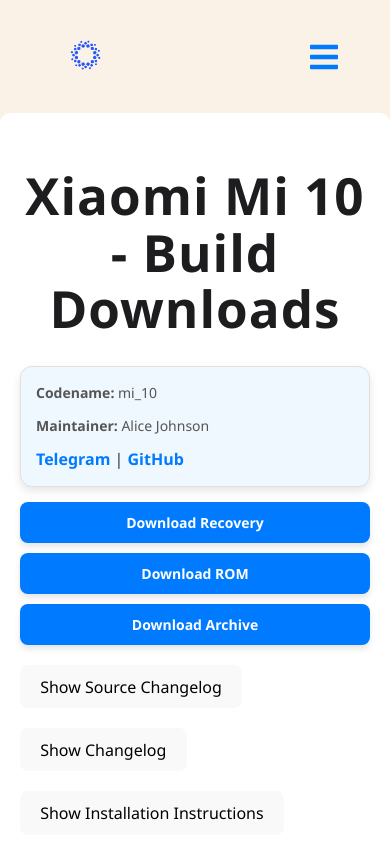
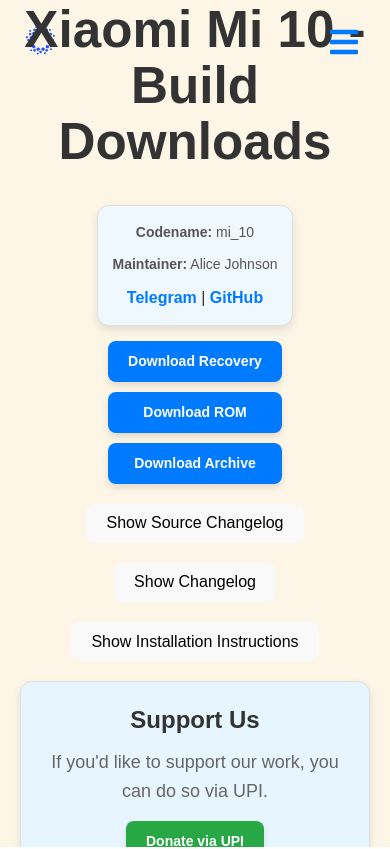
Before and after one commit to sirajlekhak/hyperOS, a React (Vite) app: page /hyperOS/builds/1 in a window 390 px wide. Shown: the top 849 px of the page. Built offline with nearby package versions, Linux system fonts and the light colour scheme.

Commit message:
fixed responsive issues

```diff
--- a/src/App.css
+++ b/src/App.css
@@ -12,14 +12,7 @@
 }
 
 /* Navbar */
-.navbar {
-  width: 100%;
-  position: fixed;
-  top: 0;
-  left: 0;
-  z-index: 1000; /* Ensure it sits above other content */
-  padding: 10px 20px; /* Padding inside navbar */
-}
+
 
 /* Main Container */
 .main-container {
--- a/src/App.jsx
+++ b/src/App.jsx
@@ -6,6 +6,7 @@
 import TeamPage from './pages/teampage/TeamPage';
 import DownloadPage from './pages/downloadpage/DownloadPage';
 import PhoneBuildPage from './pages/phonebuild/PhoneBuildPage';
+import BlogPage from './pages/blog/BlogPage'; // Import BlogPage
 
 const App = () => {
   return (
@@ -16,6 +17,7 @@
         <Route path="/team" element={<TeamPage />} />
         <Route path="/download" element={<DownloadPage />} />
         <Route path="/builds/:id" element={<PhoneBuildPage />} />
+        <Route path="/blog" element={<BlogPage />} /> {/* Add route for BlogPage */}
       </Routes>
     </Router>
   );
--- a/src/components/Navbar.css
+++ b/src/components/Navbar.css
@@ -85,6 +85,7 @@
 
 /* Breadcrumb Menu for Mobile */
 .breadcrumb-menu {
+  z-index: 10001;
   display: flex;
   align-items: center;
   position: relative;
@@ -140,7 +141,21 @@
     display: none;
   }
 
+  .navbar-logo {
+    margin-left: -20px;
+    padding: 20px;
+    display: flex;
+    align-items: center;
+  }
+
+  .navbar-logo .logo-image {
+    height: 30px;
+    margin-bottom: -4px;
+    margin-right: 10px;
+  }
+
   .breadcrumb-menu {
+   margin-left: 20px;
     display: flex;
   }
 
@@ -148,6 +163,18 @@
 
 /* Media query to hide the text at 400px or below */
 @media (max-width: 400px) {
+  .navbar-logo {
+    padding: 5px;
+    margin-left: -30px;
+    display: flex;
+    align-items: center;
+  }
+
+  .breadcrumb-menu {
+    margin-right: -20px;
+     display: flex;
+   }
+
   .navbar-logo h1 {
     display: none; /* Hide the Xiaomi HyperOS text */
   }
--- /dev/null
+++ b/src/pages/blog/BlogPage.css
@@ -0,0 +1,39 @@
+/* src/pages/blogpage/BlogPage.css */
+body {
+    height: 100%;
+    width: 100%;
+    margin: 0;
+    padding: 0;
+    font-family: 'Poppins', sans-serif;
+    background-color: #fdf5e6;
+    overflow-x: hidden; /* Hide overflow for the entire page */
+  }
+
+  .blog-page {
+    display: flex;
+    flex-direction: column; /* Align elements vertically */
+    justify-content: center; /* Center elements vertically */
+    align-items: center; /* Center elements horizontally */
+    width: 100vw; /* Use viewport width to avoid overflow */
+    height: 100vh;
+    padding: 20px;
+    text-align: center; /* Center text */
+    box-sizing: border-box;
+    position: relative; /* Ensure that positioning is relative to this container */
+    overflow: hidden; /* Hide overflow within the main content */
+  }
+
+  .blog-page h1 {
+    color: rgb(36, 36, 36);
+    margin-bottom: 20px;
+    font-size: 3rem;
+  }
+
+  .blog-page p {
+    margin: 0 auto; /* Center the description */
+    max-width: 800px; /* Adjust max-width for larger screens */
+    font-style: italic;
+    font-weight: 500;
+    color: rgb(36, 36, 36);
+    margin-bottom: 20px;
+  }
--- /dev/null
+++ b/src/pages/blog/BlogPage.jsx
@@ -0,0 +1,14 @@
+// src/pages/blogpage/BlogPage.jsx
+import React from 'react';
+import './BlogPage.css';
+
+const BlogPage = () => {
+  return (
+    <div className="blog-page">
+      <h1>Blog Page</h1>
+      <p>BLOGS WILL BE COMING SOON!</p>
+    </div>
+  );
+};
+
+export default BlogPage;
--- a/src/pages/downloadpage/DownloadPage.css
+++ b/src/pages/downloadpage/DownloadPage.css
@@ -1,35 +1,24 @@
 /* General Styles */
 body {
-  font-family: 'Poppins', sans-serif;
-  background-color: #faf2e6; /* Changed background to match the design */
+  height: 100%; /* Ensure full height for the document */
+  padding: 0;
   margin: 0;
-  padding: 0;
-  display: flex;
-  flex-direction: column;
-  align-items: center;
-  color: #333;
+  overflow-x: hidden; /* Prevent horizontal scrolling */
+  min-height: 100vh;
+  overflow-y: auto; /* Ensure scrolling when content exceeds viewport */
 }
 
 .download-page {
-  margin-top: 70px;
-  max-width: 1600px;
-  width: 100%;
-  padding: 20px;
-  box-sizing: border-box;
-  display: flex;
-  flex-direction: column;
-  align-items: center;
+  padding: 40px 10px; /* Increase padding at the top */
+  max-width: 90%;
+  margin: 0 auto;
+  text-align: center;
 }
 
 /* Headings */
-h1 {
-  text-align: center;
-  color: #1d1d1f;
-  font-size: 3rem;
-  margin-bottom: 30px;
-  font-weight: 700;
-  letter-spacing: 1px;
-  line-height: 1.3;
+.download-page h1 {
+  color: rgb(36, 36, 36);
+  margin-bottom: 20px;
 }
 
 /* Brand Filter */
@@ -90,12 +79,10 @@
 
 /* Phone Grid */
 .phone-grid {
-  display: grid;
-  grid-template-columns: repeat(3, 1fr);
-  gap: 25px;
-  padding: 25px;
-  width: 100%;
-  box-sizing: border-box;
+  display: flex;
+  flex-wrap: wrap;
+  justify-content: center;
+  gap: 20px; /* Add gap between cards */
 }
 
 .phone-card {
--- a/src/pages/downloadpage/DownloadPage.jsx
+++ b/src/pages/downloadpage/DownloadPage.jsx
@@ -42,6 +42,7 @@
   };
 
   return (
+    <div className="main">
     <div className="download-page">
       <h1>Download HyperOS Builds</h1>
       <div className="brand-filter">
@@ -73,6 +74,7 @@
         ))}
       </div>
     </div>
+    </div>
   );
 };
 
--- a/src/pages/homepage/HomePage.css
+++ b/src/pages/homepage/HomePage.css
@@ -13,8 +13,8 @@
   display: flex;
   justify-content: space-between;
   align-items: center;
-  width: 100vw; /* Use viewport width to avoid overflow */
-  height: 100vh;
+  width: 100%; /* Use viewport width to avoid overflow */
+  height: 100%;
   padding: 20px 100px;
   text-align: left;
   box-sizing: border-box;
@@ -74,7 +74,6 @@
 /* Tablets and smaller screens */
 @media (max-width: 1390px) {
   .main-content {
-    margin-top: 20%;
     flex-direction: column; /* Stack items vertically */
     padding: 20px; /* Adjust padding for smaller screens */
     text-align: center; /* Center text alignment */
@@ -110,6 +109,7 @@
 /* Mobile screens */
 @media (max-width: 768px) {
   .main-content {
+    margin-top: -80px;
     padding: 20px; /* Adjust padding */
   }
 
--- a/src/pages/phonebuild/PhoneBuildPage.css
+++ b/src/pages/phonebuild/PhoneBuildPage.css
@@ -1,12 +1,29 @@
 /* Main Container */
+body {
+  font-family: 'Poppins', sans-serif;
+  background-color: #faf2e6; /* Changed background to match the design */
+  margin: 0;
+  padding: 0;
+  display: flex;
+  flex-direction: column;
+  align-items: center;
+  color: #333;
+}
+
+
 .phone-build-page {
-  border-radius: 10px;
-  font-family: 'Segoe UI', Tahoma, Geneva, Verdana, sans-serif;
-  padding: 20px;
-  max-width: 900px;
-  background-color: #ffffff; /* White background for a clean look */
-  color: #333; /* Dark text color for readability */
-}
+  display: flex;
+    flex-direction: column; /* Align elements vertically */
+    justify-content: center; /* Center elements vertically */
+    align-items: center; /* Center elements horizontally */
+    width: 100vw; /* Use viewport width to avoid overflow */
+    height: 100vh;
+    padding: 20px;
+    text-align: center; /* Center text */
+    box-sizing: border-box;
+    position: relative; /* Ensure that positioning is relative to this container */
+    overflow: hidden; /* Hide overflow within the main content */
+  }
 
 /* General Information Boxes */
 .phone-info-box,
@@ -158,6 +175,9 @@
 
 /* Responsive Design */
 @media (max-width: 768px) {
+  .phone-build-page {
+    margin-top: -80px;
+  }
   .changelog-info pre,
   .installation-instructions pre {
     font-size: 12px; /* Adjust font size for smaller screens */
--- a/src/pages/teampage/TeamPage.css
+++ b/src/pages/teampage/TeamPage.css
@@ -13,6 +13,7 @@
 }
 
 .team-container {
+  overflow: scroll;
   padding: 40px 10px; /* Increase padding at the top */
   max-width: 90%;
   margin: 0 auto;
@@ -20,7 +21,6 @@
 }
 
 .team-container h1 {
-  margin-top: 7%;
   color: rgb(36, 36, 36);
   margin-bottom: 20px;
 }
@@ -128,7 +128,6 @@
 @media (max-width: 1024px) {
   .team-container h1 {
     font-size: 2.5rem; /* Adjust font size */
-    margin-top: 9%;
   }
 
   .team-description {
@@ -153,7 +152,6 @@
 /* Very small screens */
 @media (max-width: 720px) {
   .team-container h1 {
-    margin-top: 20%;
     font-size: 35px; /* Further adjust font size */
   }
 
```
